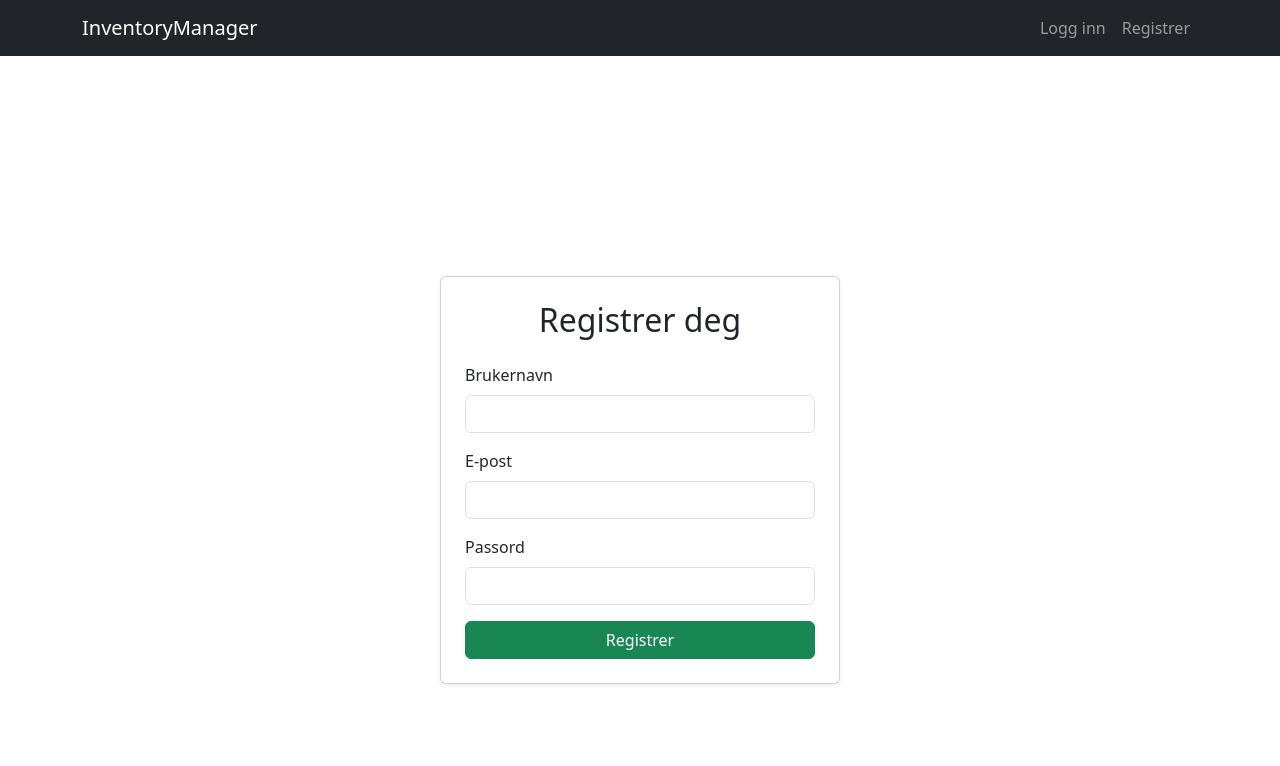
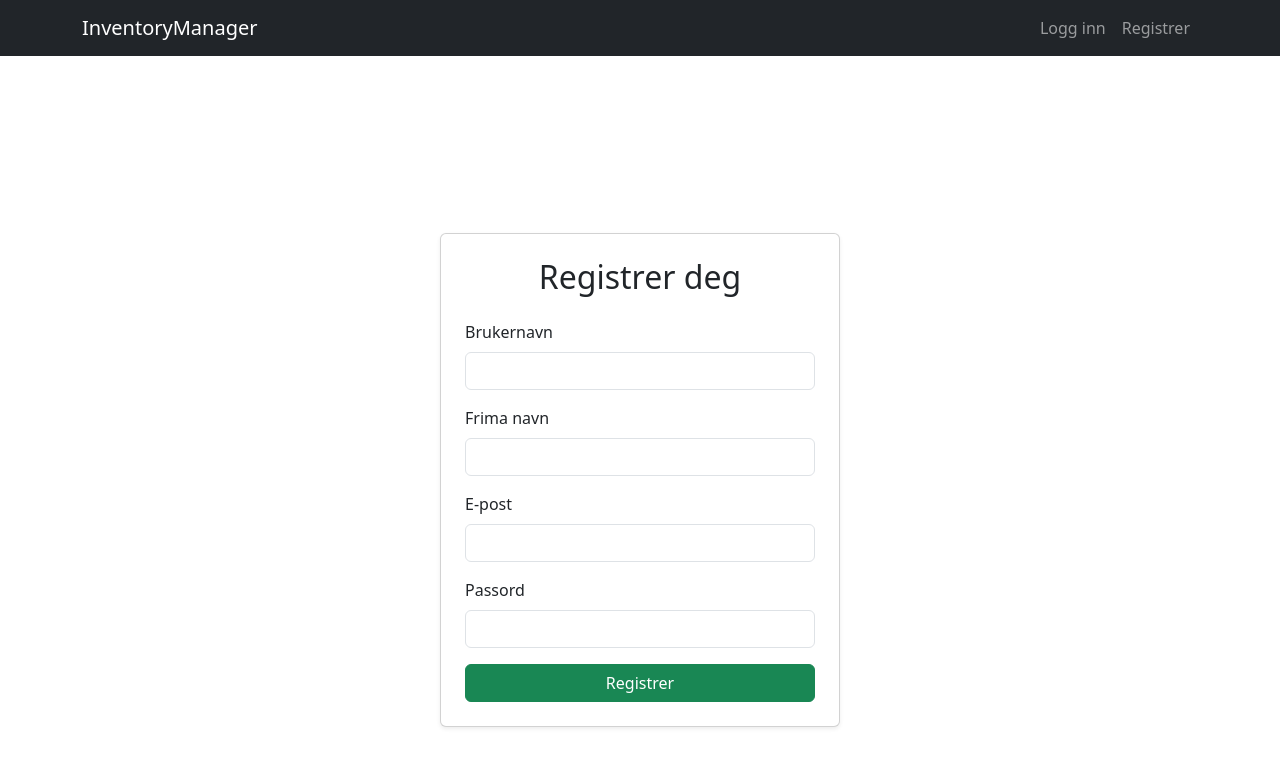
Before and after one commit to Kimser91/inventory-mainpage, a Vue app: page /register in a window 1280 px wide. Shown: the top 766 px of the page. Built offline with nearby package versions, Linux system fonts and the light colour scheme.

Commit message:
reimplementert JWT

```diff
--- a/src/views/LoginView.vue
+++ b/src/views/LoginView.vue
@@ -32,16 +32,19 @@ export default {
     try {
         const response = await login({ email: email.value, password: password.value });
 
-        localStorage.setItem('token', response.data.token);
-
         const user = response.data.user;
         console.log('user', user)
 
         if (user.role === 'Hovedadmin' || user.role === 'Admin') {
-            window.location.href = `https://admin.inventoryadministrator.com?token=${response.data.token}`;
+            const token = response.data.token;
+            window.location.href = `https://admin.inventoryadministrator.com?token=${token}`;
+
+
         } else {
-            window.location.href = `https://users.inventoryadministrator.com?token=${response.data.token}`;
-        }
+             localStorage.setItem('user.token', response.data.token);
+             window.location.href = `https://user.inventoryadministrator.com`;
+}
+
     } catch (error) {
         errorMessage.value = 'Feil e-post eller passord';
     }
--- a/src/views/RegisterView.vue
+++ b/src/views/RegisterView.vue
@@ -8,6 +8,10 @@
           <input v-model="username" type="text" class="form-control" required />
         </div>
         <div class="mb-3">
+          <label class="form-label">Frima navn</label>
+          <input v-model="companyName" type="text" class="form-control" required />
+        </div>
+        <div class="mb-3">
           <label class="form-label">E-post</label>
           <input v-model="email" type="email" class="form-control" required />
         </div>
@@ -15,6 +19,7 @@
           <label class="form-label">Passord</label>
           <input v-model="password" type="password" class="form-control" required />
         </div>
+
         <button type="submit" class="btn btn-success w-100">Registrer</button>
         <p v-if="errorMessage" class="text-danger text-center mt-3">{{ errorMessage }}</p>
       </form>
@@ -31,19 +36,20 @@ export default {
     const username = ref('');
     const email = ref('');
     const password = ref('');
+    const companyName = ref('');
     const errorMessage = ref('');
-
+    console.log("compay name",companyName)
     const handleRegister = async () => {
       try {
-        await register({ username: username.value, email: email.value, password: password.value });
+        await register({ username: username.value, email: email.value, password: password.value, companyName: companyName.value });
         alert('Registrering vellykket! Gå til innlogging.');
         window.location.href = '/login';
       } catch (error) {
         errorMessage.value = 'Feil ved registrering';
       }
     };
-
-    return { username, email, password, errorMessage, handleRegister };
+    console.log("compay name",companyName)
+    return { username, email, password, companyName, errorMessage, handleRegister };
   }
 };
 </script>
```
Also changed, not shown: src/views/MainPage.vue (added, +9 -0 lines).
